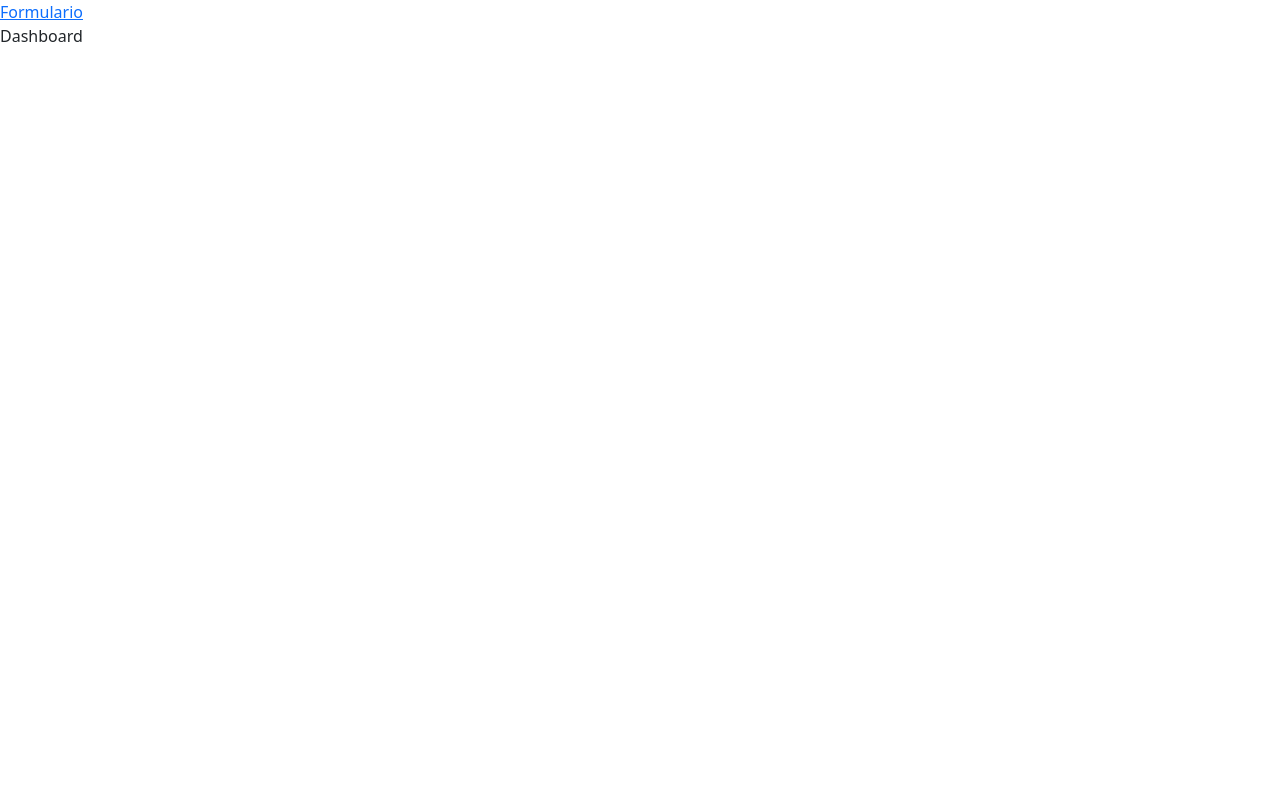
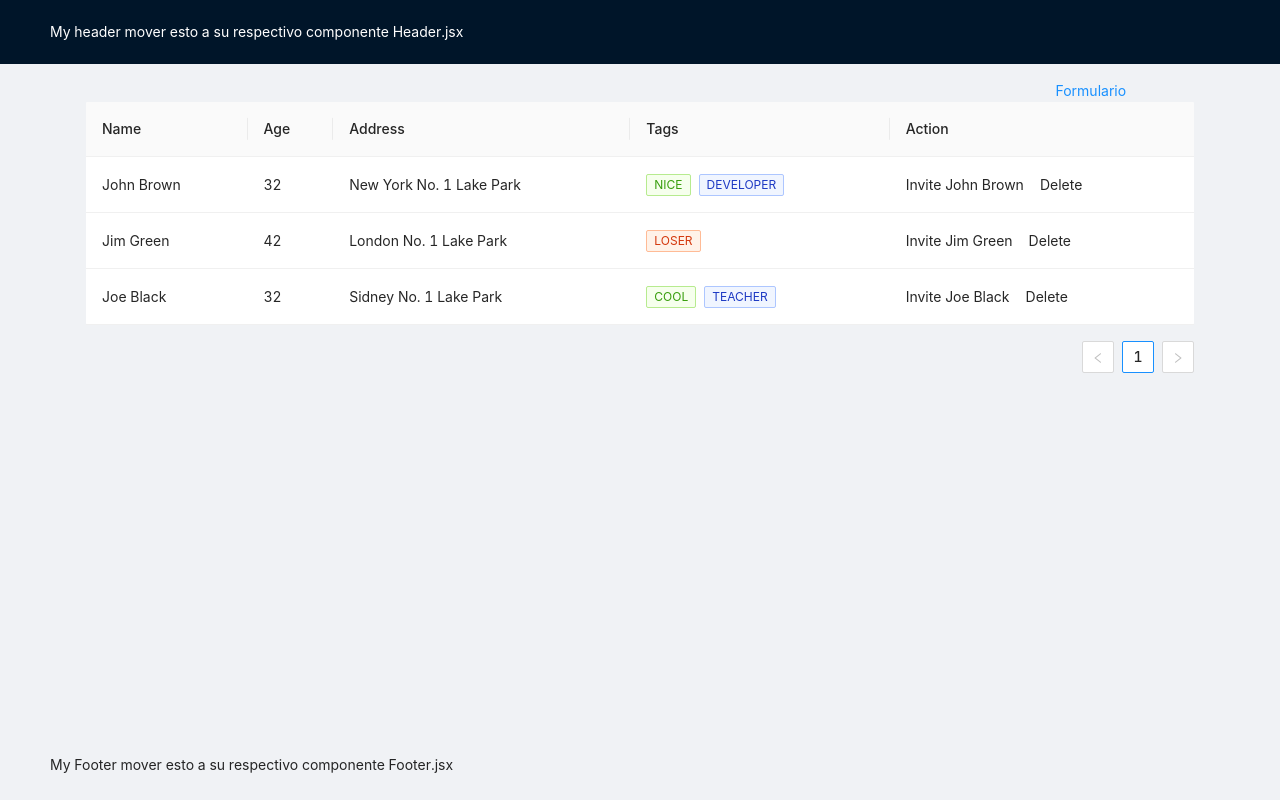
Before and after one commit to joseyon01/qa-report, a React (Vite) app: page / in a window 1280 px wide. Built offline with nearby package versions, Linux system fonts and the light colour scheme.

Commit message:
added antd

```diff
--- a/package.json
+++ b/package.json
@@ -7,6 +7,7 @@
     "preview": "vite preview"
   },
   "dependencies": {
+    "antd": "^4.18.7",
     "react": "^17.0.2",
     "react-dom": "^17.0.2",
     "react-router-dom": "^6.2.1"
--- a/src/App.jsx
+++ b/src/App.jsx
@@ -1,17 +1,16 @@
 import React from "react";
-import { render } from "react-dom";
 import { BrowserRouter as Router, Routes, Route } from "react-router-dom";
 
 import { Dashboard } from "./components/dashboard/Dashboard";
 import { Login } from "./components/auth/Login";
 import { Register } from "./components/register/Register";
-import { User } from "./components/pages/user/User";
 
 export default function App() {
   return (
     <Router>
       <Routes>
         <Route path="register/*" element={<Register />} />
+        <Route path="/login" element={<Login />} />
         <Route path="/" element={<Dashboard />} />
       </Routes>
     </Router>
--- a/src/components/dashboard/Dashboard.jsx
+++ b/src/components/dashboard/Dashboard.jsx
@@ -1,14 +1,104 @@
 import React from "react";
+import { Link } from "react-router-dom";
+import { Row, Col, Layout, Table, Tag, Space } from 'antd';
 
-import { render } from "react-dom";
-import { Link } from "react-router-dom";
+const { Header, Footer, Content } = Layout;
+
+const columns = [
+  {
+    title: 'Name',
+    dataIndex: 'name',
+    key: 'name',
+    render: text => <a>{text}</a>,
+  },
+  {
+    title: 'Age',
+    dataIndex: 'age',
+    key: 'age',
+  },
+  {
+    title: 'Address',
+    dataIndex: 'address',
+    key: 'address',
+  },
+  {
+    title: 'Tags',
+    key: 'tags',
+    dataIndex: 'tags',
+    render: tags => (
+      <>
+        {tags.map(tag => {
+          let color = tag.length > 5 ? 'geekblue' : 'green';
+          if (tag === 'loser') {
+            color = 'volcano';
+          }
+          return (
+            <Tag color={color} key={tag}>
+              {tag.toUpperCase()}
+            </Tag>
+          );
+        })}
+      </>
+    ),
+  },
+  {
+    title: 'Action',
+    key: 'action',
+    render: (text, record) => (
+      <Space size="middle">
+        <a>Invite {record.name}</a>
+        <a>Delete</a>
+      </Space>
+    ),
+  },
+];
+
+const data = [
+  {
+    key: '1',
+    name: 'John Brown',
+    age: 32,
+    address: 'New York No. 1 Lake Park',
+    tags: ['nice', 'developer'],
+  },
+  {
+    key: '2',
+    name: 'Jim Green',
+    age: 42,
+    address: 'London No. 1 Lake Park',
+    tags: ['loser'],
+  },
+  {
+    key: '3',
+    name: 'Joe Black',
+    age: 32,
+    address: 'Sidney No. 1 Lake Park',
+    tags: ['cool', 'teacher'],
+  },
+];
+
 
 export const Dashboard = () => {
   return (
-    <>
-      <Link to="register">Formulario</Link>
-      <br />
-      <div>Dashboard</div>
-    </>
+    <Layout className="app-layout">
+      <Header>
+        <span style={{ color: '#fff' }}>
+         My header mover esto a su respectivo componente Header.jsx
+        </span>
+      </Header>
+      <Content>
+        <div className="container">
+          <Row justify="end">
+            <Col xs={3}>
+              <Link to="register">Formulario</Link>
+            </Col>
+          </Row>
+          <Table columns={columns} dataSource={data} />
+        </div>
+      </Content>
+      <Footer>
+        My Footer mover esto a su respectivo componente Footer.jsx
+      </Footer>
+    </Layout>
   );
 };
--- /dev/null
+++ b/src/css/global.css
@@ -0,0 +1,9 @@
+#root{
+  height: 100vh;
+  display: flex;
+}
+
+
+.container{
+  padding: 1rem;
+}
--- a/src/main.jsx
+++ b/src/main.jsx
@@ -2,6 +2,8 @@ import React from "react";
 import ReactDOM from "react-dom";
 import { render } from "react-dom";
 import App from "./App";
+import 'antd/dist/antd.css';
+import './css/global.css';
 
 const rootElement = document.getElementById("root");
 render(<App />, rootElement);
```
Also changed, not shown: 1 other file (tests, documents, lock files or other folders).
